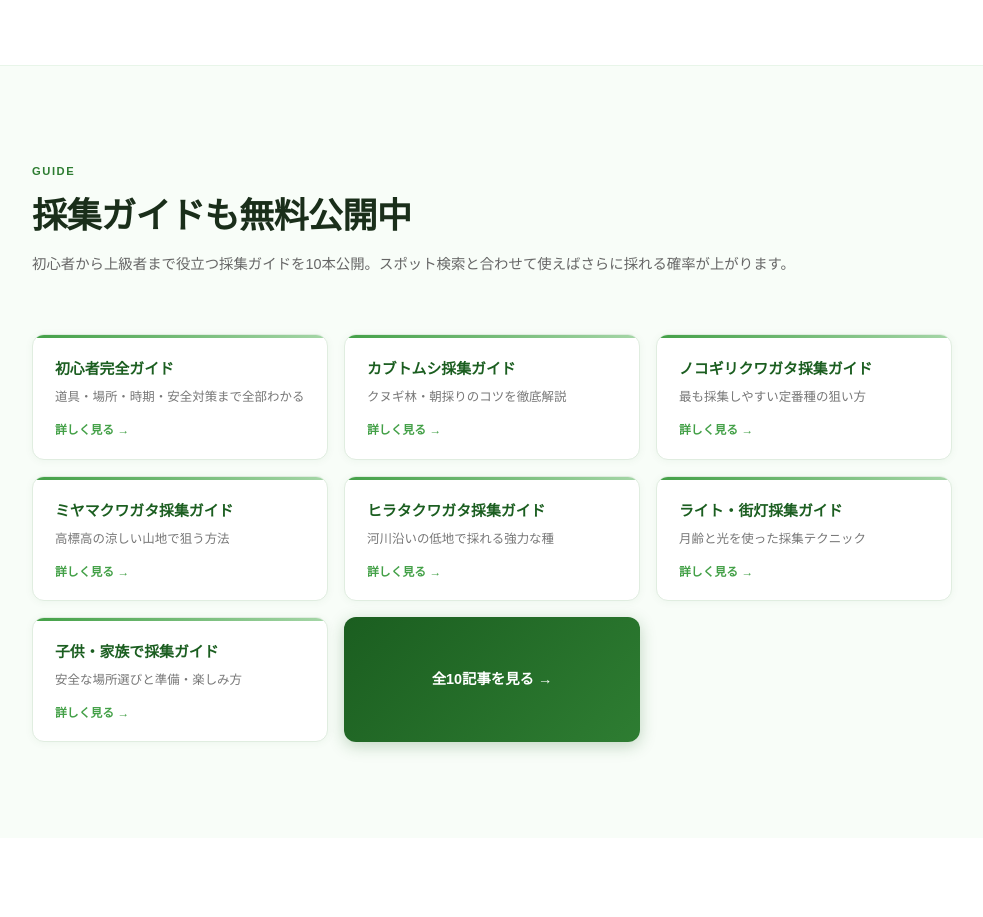
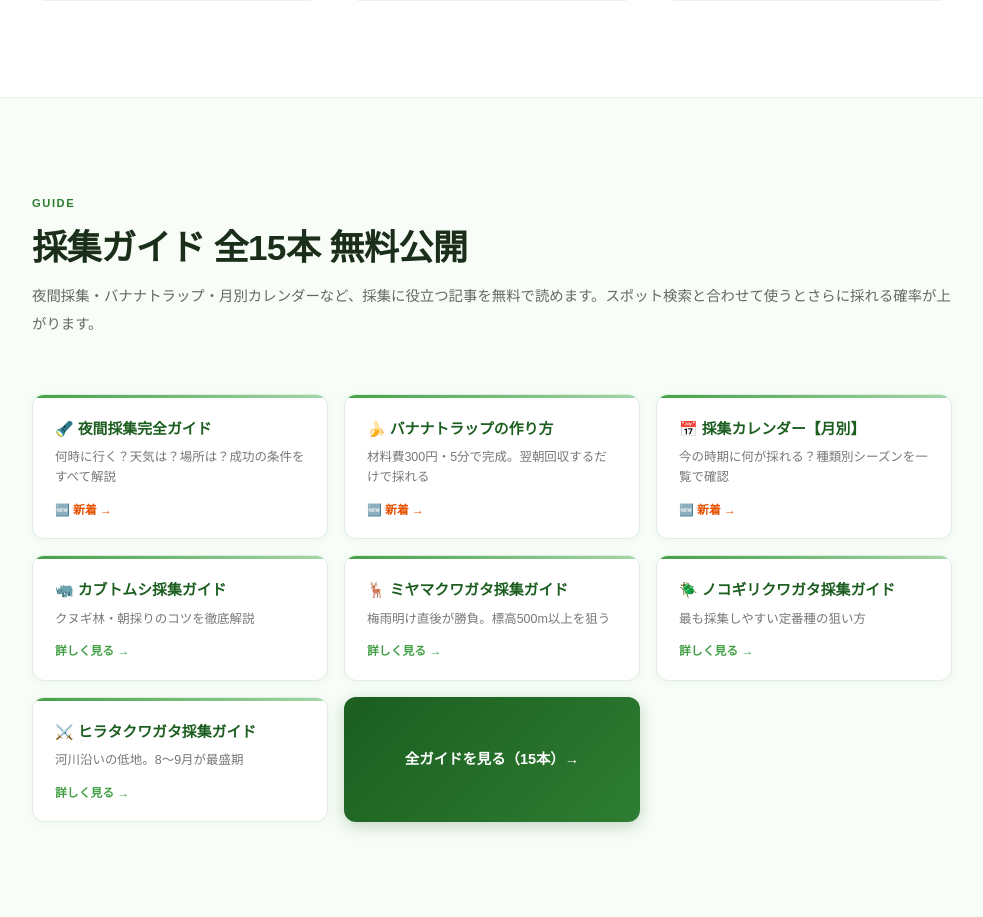
Before and after one commit to 0515naokit-sketch/beetle-finder, a Flask app: page / in a window 1280 px wide. Shown: the part 2696-3613 px from the top of the page, without its empty margins (148-1131 px from the left). Run offline with Flask 3, Linux system fonts and the light colour scheme; some libraries are stand-ins or nearby versions.

Commit message:
ガイドへの導線を強化（GA分析に基づく改善）
- ヒーローにガイドへのサブリンクを追加（夜間採集・バナナトラップ・カレンダー）
- ガイドセクションのカードを新着3本（night/trap/calendar）に入れ替え
- 新着記事に「🆕 新着」バッジを追加
- セクション見出しを「全15本 無料公開」に更新
- 全ガイドボタンを目立つ文言に変更

Co-Authored-By: Claude Sonnet 4.6 <noreply@anthropic.com>

```diff
--- a/templates/landing.html
+++ b/templates/landing.html
@@ -477,6 +477,7 @@
     </p>
 
     <a href="/app" class="hero-cta">近くのスポットを探す（無料）</a>
+    <a href="/guide" style="display:block;text-align:center;color:#a5d6a7;font-size:.82rem;margin-top:10px;opacity:.85">📖 採集ガイドを読む（夜間採集・バナナトラップ・カレンダーなど）</a>
 
     <!-- 3ステップ -->
     <div class="hero-steps">
@@ -620,47 +621,47 @@
   <div class="section-inner">
     <div class="section-head">
       <div class="section-label">GUIDE</div>
-      <h2>採集ガイドも無料公開中</h2>
-      <p>初心者から上級者まで役立つ採集ガイドを10本公開。スポット検索と合わせて使えばさらに採れる確率が上がります。</p>
+      <h2>採集ガイド 全15本 無料公開</h2>
+      <p>夜間採集・バナナトラップ・月別カレンダーなど、採集に役立つ記事を無料で読めます。スポット検索と合わせて使うとさらに採れる確率が上がります。</p>
     </div>
     <div class="guide-grid">
-      <a href="/guide/beginners" class="guide-card">
-        <h3>初心者完全ガイド</h3>
-        <p>道具・場所・時期・安全対策まで全部わかる</p>
-        <div class="guide-card-arrow">詳しく見る →</div>
+      <a href="/guide/night" class="guide-card">
+        <h3>🔦 夜間採集完全ガイド</h3>
+        <p>何時に行く？天気は？場所は？成功の条件をすべて解説</p>
+        <div class="guide-card-arrow" style="color:#e65100">🆕 新着 →</div>
+      </a>
+      <a href="/guide/trap" class="guide-card">
+        <h3>🍌 バナナトラップの作り方</h3>
+        <p>材料費300円・5分で完成。翌朝回収するだけで採れる</p>
+        <div class="guide-card-arrow" style="color:#e65100">🆕 新着 →</div>
+      </a>
+      <a href="/guide/calendar" class="guide-card">
+        <h3>📅 採集カレンダー【月別】</h3>
+        <p>今の時期に何が採れる？種類別シーズンを一覧で確認</p>
+        <div class="guide-card-arrow" style="color:#e65100">🆕 新着 →</div>
       </a>
       <a href="/guide/kabuto" class="guide-card">
-        <h3>カブトムシ採集ガイド</h3>
+        <h3>🦏 カブトムシ採集ガイド</h3>
         <p>クヌギ林・朝採りのコツを徹底解説</p>
         <div class="guide-card-arrow">詳しく見る →</div>
       </a>
+      <a href="/guide/miyama" class="guide-card">
+        <h3>🦌 ミヤマクワガタ採集ガイド</h3>
+        <p>梅雨明け直後が勝負。標高500m以上を狙う</p>
+        <div class="guide-card-arrow">詳しく見る →</div>
+      </a>
       <a href="/guide/nokogiri" class="guide-card">
-        <h3>ノコギリクワガタ採集ガイド</h3>
+        <h3>🪲 ノコギリクワガタ採集ガイド</h3>
         <p>最も採集しやすい定番種の狙い方</p>
         <div class="guide-card-arrow">詳しく見る →</div>
       </a>
-      <a href="/guide/miyama" class="guide-card">
-        <h3>ミヤマクワガタ採集ガイド</h3>
-        <p>高標高の涼しい山地で狙う方法</p>
-        <div class="guide-card-arrow">詳しく見る →</div>
-      </a>
       <a href="/guide/hirata" class="guide-card">
-        <h3>ヒラタクワガタ採集ガイド</h3>
-        <p>河川沿いの低地で採れる強力な種</p>
-        <div class="guide-card-arrow">詳しく見る →</div>
-      </a>
-      <a href="/guide/light" class="guide-card">
-        <h3>ライト・街灯採集ガイド</h3>
-        <p>月齢と光を使った採集テクニック</p>
-        <div class="guide-card-arrow">詳しく見る →</div>
-      </a>
-      <a href="/guide/kids" class="guide-card">
-        <h3>子供・家族で採集ガイド</h3>
-        <p>安全な場所選びと準備・楽しみ方</p>
+        <h3>⚔️ ヒラタクワガタ採集ガイド</h3>
+        <p>河川沿いの低地。8〜9月が最盛期</p>
         <div class="guide-card-arrow">詳しく見る →</div>
       </a>
       <a href="/guide" class="guide-more">
-        全10記事を見る →
+        全ガイドを見る（15本）→
       </a>
     </div>
   </div>
```
